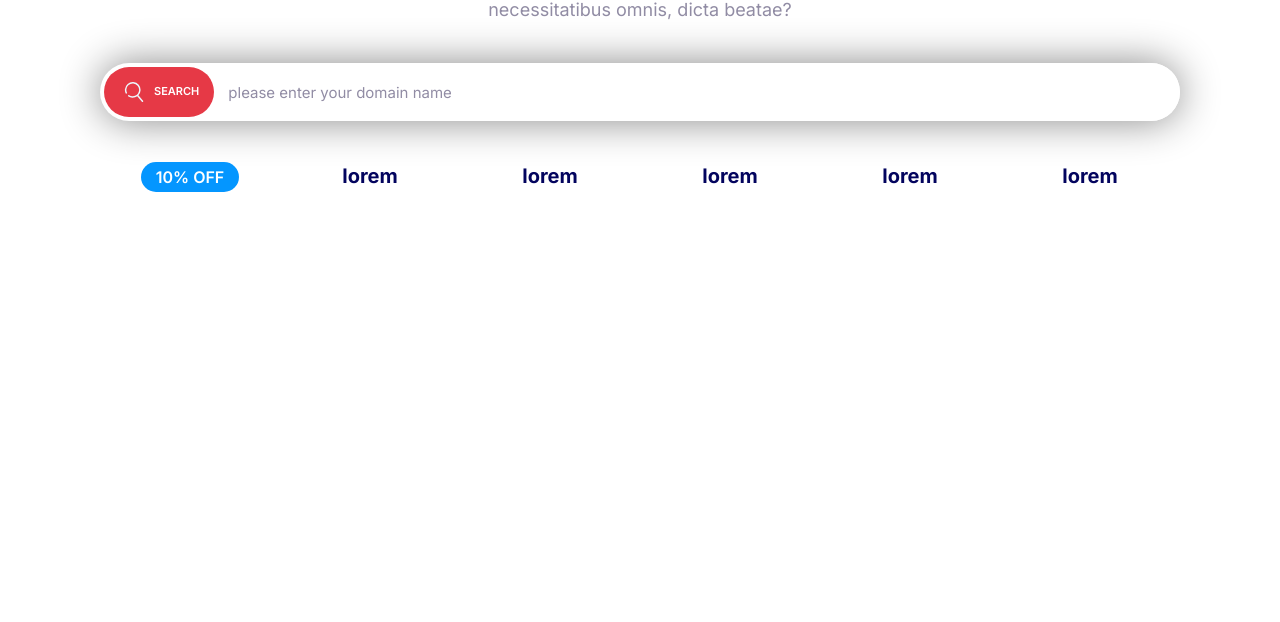
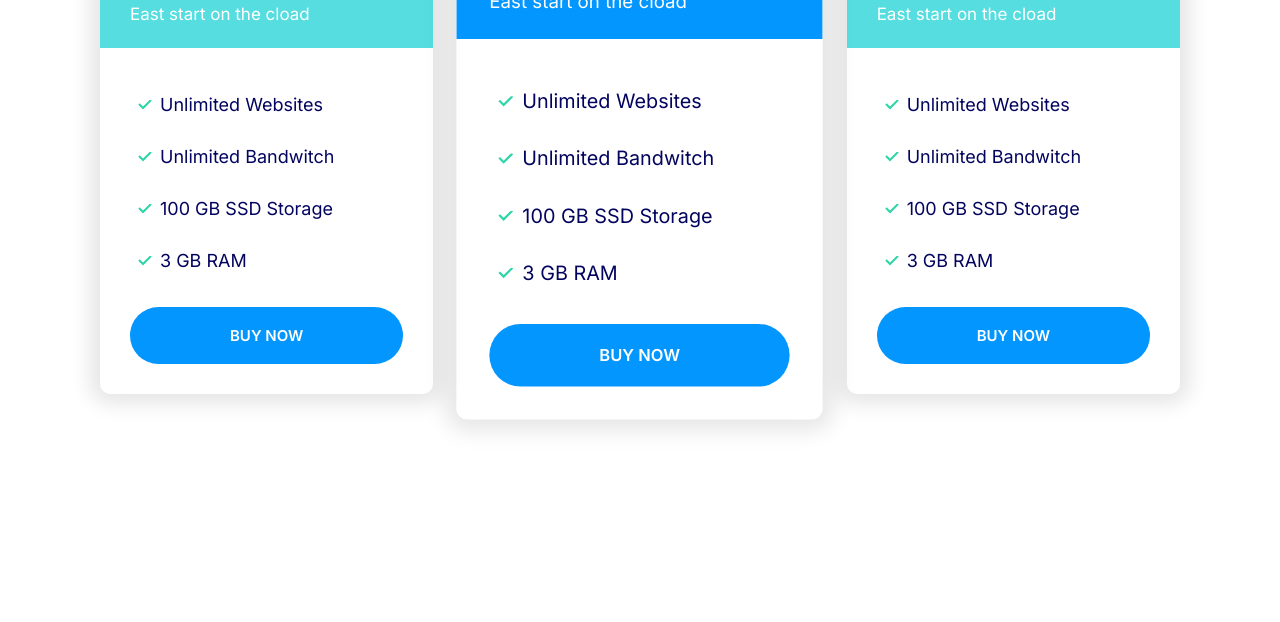
Before and after one commit to aliChavoshi/Moshify-HTML-CSS, a plain HTML site: page index.html in a window 1280 px wide. Shown: the part 178-800 px from the top of the page. Drawn offline with Linux system fonts and the light colour scheme.

Commit message:
32- Plans Block

```diff
--- a/css/styles.css
+++ b/css/styles.css
@@ -307,6 +307,7 @@ a {
   box-shadow: 0 0 2rem 1rem rgba(0, 0, 0, 0.1);
   overflow: hidden;
 }
+
 .card__header,
 .card__body {
   padding: 2rem 3rem;
@@ -324,6 +325,10 @@ a {
 /* modifier --> modifier */
 .card--primary .badge--primary {
   background-color: var(--color-heading);
+  color: white;
+}
+.card--secondary .badge--secondary {
+  background-color: #217f81;
   color: white;
 }
 /*********************** plans ***********************************/
@@ -356,15 +361,24 @@ a {
   margin-bottom: 1.5rem;
 }
 /* popular plan */
+.plan--popular {
+  transform: scale(1.1);
+}
+.plan:hover {
+  transform: scale(1.05);
+}
+.plan--popular:hover {
+  transform: scale(1.15);
+}
 .plan--popular .card__header {
   position: relative;
 }
 .plan--popular .card__header::before {
   content: url(../images/popular.svg);
-  width: 45px;
+  width: 37px;
   position: absolute;
   top: -6px;
-  right: 5%;
+  right: 4%;
 }
 @media screen and (min-width: 1024px) {
   .plan__name {
@@ -663,3 +677,14 @@ a {
     padding: 0.5rem 1.5rem;
   }
 }
+/* ************************************ Block Plans ******************************************** */
+.block-plans .grid {
+  gap: 8rem 4rem;
+}
+.block-plans .card {
+  max-width: 500px;
+  margin: 0 auto;
+}
+.plan {
+  transition: transform 0.2s ease-out;
+}
--- a/index.html
+++ b/index.html
@@ -14,27 +14,78 @@
 </head>
 
 <body>
-  <section class="block container block-domain">
-    <div class="block__header">
-      <h2>the best webhosting Starting at per month</h2>
-      <p>Lorem ipsum dolor sit amet consectetur adipisicing elit. Pariatur repellendus at exercitationem in deleniti
-        libero magni necessitatibus omnis, dicta beatae?</p>
+  <section class="block container block-plans">
+    <div class="grid grid--1x3">
+      <div class="plan">
+        <div class="card card--secondary">
+          <div class="card__header">
+            <!-- <img src="./images/popular.svg" alt="" /> -->
+            <h3 class="plan__name">Entry</h3>
+            <span class="plan__price">$14</span>
+            <span class="plan__billing-cycle">/month</span>
+            <span class="badge badge--secondary badge--small">10% OFF</span>
+            <span class="plan__description">East start on the cload</span>
+          </div>
+          <div class="card__body">
+            <ul class="list list--tick">
+              <li class="list__item">Unlimited Websites</li>
+              <li class="list__item">Unlimited Bandwitch</li>
+              <li class="list__item">100 GB SSD Storage</li>
+              <li class="list__item">3 GB RAM</li>
+            </ul>
+            <button type="button" class="btn btn--primary btn__outline btn--block">
+              Buy Now
+            </button>
+          </div>
+        </div>
+      </div>
+      <div class="plan plan--popular">
+        <div class="card card--primary">
+          <div class="card__header">
+            <!-- <img src="./images/popular.svg" alt="" /> -->
+            <h3 class="plan__name">Entry</h3>
+            <span class="plan__price">$14</span>
+            <span class="plan__billing-cycle">/month</span>
+            <span class="badge badge--primary badge--small">10% OFF</span>
+            <span class="plan__description">East start on the cload</span>
+          </div>
+          <div class="card__body">
+            <ul class="list list--tick">
+              <li class="list__item">Unlimited Websites</li>
+              <li class="list__item">Unlimited Bandwitch</li>
+              <li class="list__item">100 GB SSD Storage</li>
+              <li class="list__item">3 GB RAM</li>
+            </ul>
+            <button type="button" class="btn btn--primary btn__outline btn--block">
+              Buy Now
+            </button>
+          </div>
+        </div>
+      </div>
+      <div class="plan">
+        <div class="card card--secondary">
+          <div class="card__header">
+            <!-- <img src="./images/popular.svg" alt="" /> -->
+            <h3 class="plan__name">Entry</h3>
+            <span class="plan__price">$14</span>
+            <span class="plan__billing-cycle">/month</span>
+            <span class="badge badge--secondary badge--small">10% OFF</span>
+            <span class="plan__description">East start on the cload</span>
+          </div>
+          <div class="card__body">
+            <ul class="list list--tick">
+              <li class="list__item">Unlimited Websites</li>
+              <li class="list__item">Unlimited Bandwitch</li>
+              <li class="list__item">100 GB SSD Storage</li>
+              <li class="list__item">3 GB RAM</li>
+            </ul>
+            <button type="button" class="btn btn--primary btn__outline btn--block">
+              Buy Now
+            </button>
+          </div>
+        </div>
+      </div>
     </div>
-    <div class="input-group">
-      <button class="btn btn--accent">
-        <svg class="icon icon--white">
-          <use xlink:href="images/sprite.svg#search"></use>
-        </svg>Search</button>
-      <input type="text" class="input" placeholder="please enter your domain name" />
-    </div>
-    <ul class="list block-domain__price">
-      <li><span class="badge badge--primary badge--small">10% OFF</span></li>
-      <li>lorem</li>
-      <li>lorem</li>
-      <li>lorem</li>
-      <li>lorem</li>
-      <li>lorem</li>
-    </ul>
   </section>
   <script src="js/main.js"></script>
 </body>
```
